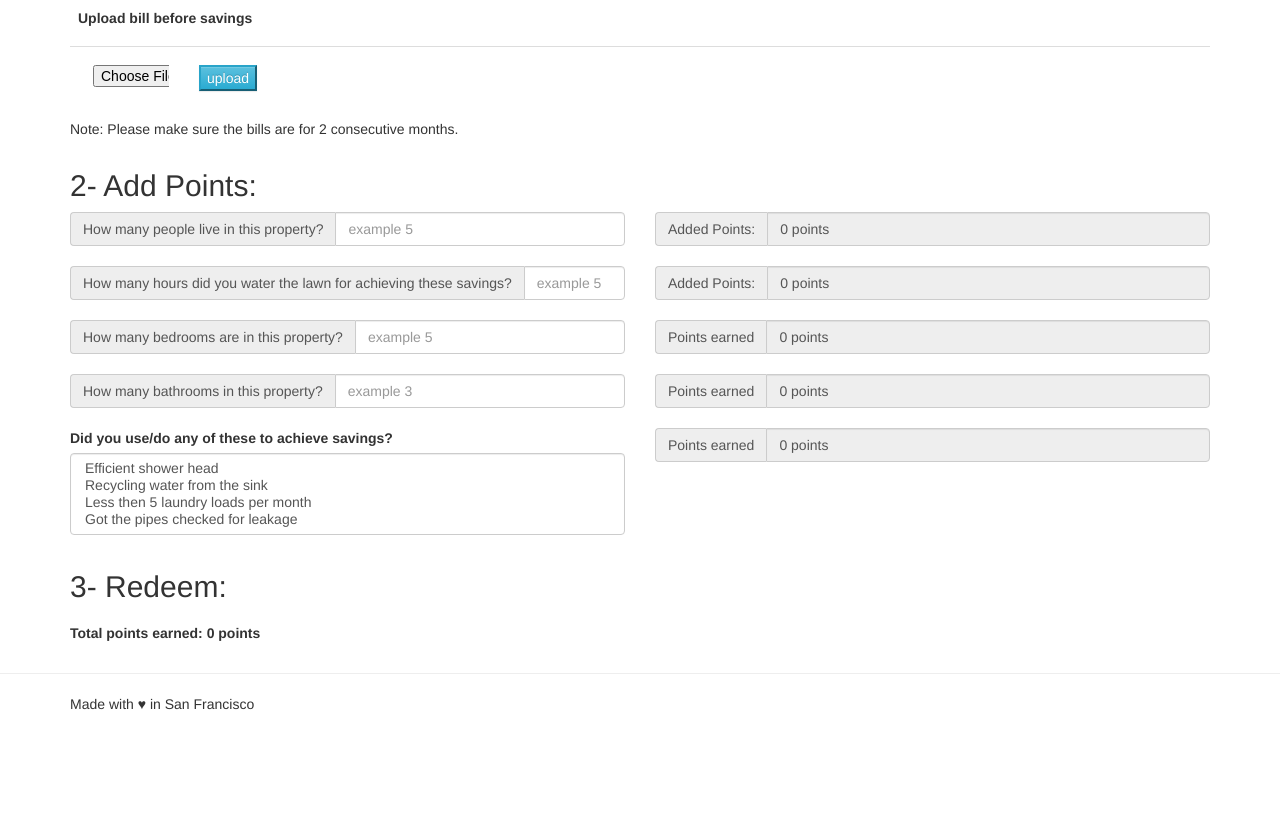
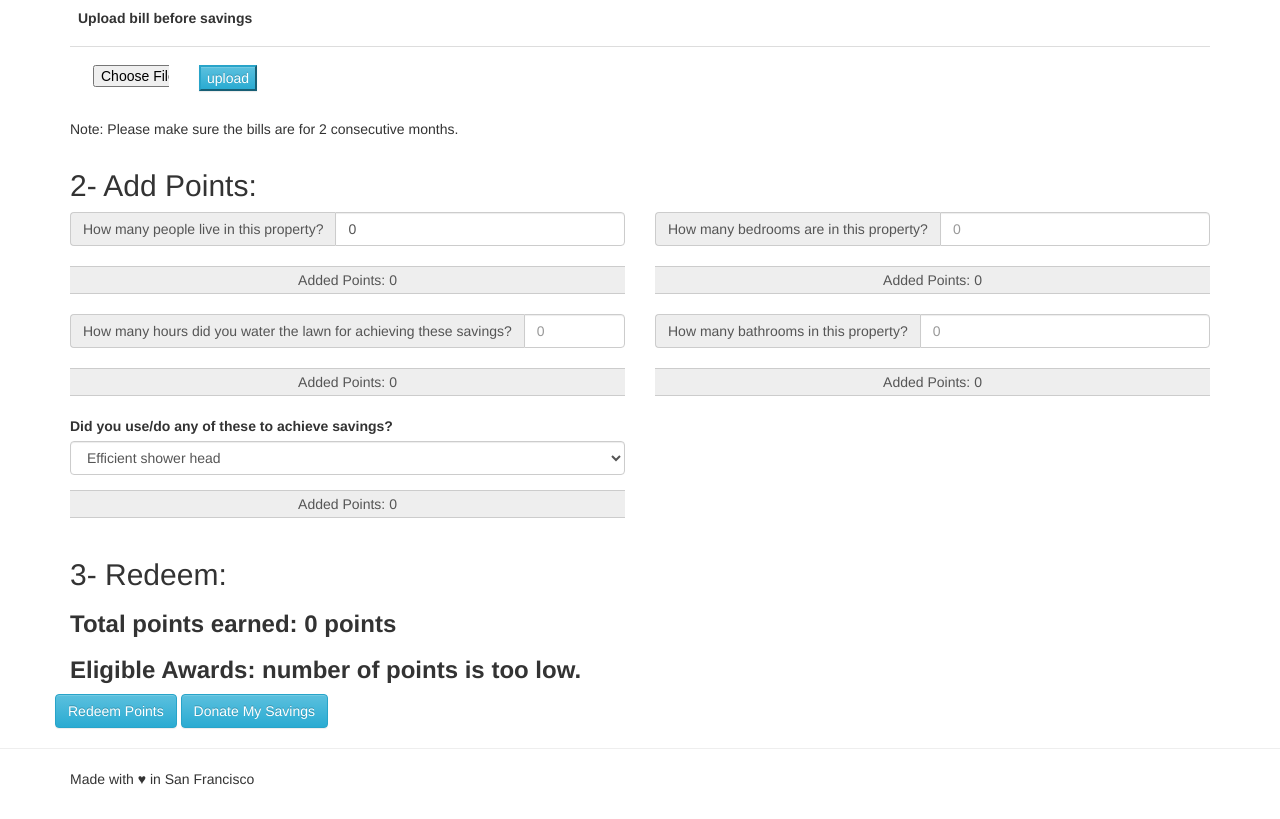
Before and after one commit to aladdine/redeem-the-savings, a PHP site: page /water-form.php in a window 1280 px wide. Shown: the part 364-1183 px from the top of the page. Before the commit the page ends 1074 px from the top, so only its background shows below. Run offline with PHP 8.4, Linux system fonts and the light colour scheme; some libraries are stand-ins or nearby versions.

Commit message:
fixed issues

```diff
--- a/electricity-form.php
+++ b/electricity-form.php
@@ -76,6 +76,8 @@
         consumption = bill_content.substring(consumption - 5, consumption);
         consumption = Number(consumption.replace(",",""));
 
+
+
         console.log(consumption);
         $("#this-month-consumption").html("<h4>This month consumption: " + consumption + " gallons</h4>");
 
--- a/water-form.php
+++ b/water-form.php
@@ -56,56 +56,61 @@
            <div class="col-md-6">
            		<div class="input-group">
 				  <span class="input-group-addon" id="basic-addon1">How many people live in this property?</span>
-				  <input type="number" id="people_in_the _property" class="form-control" placeholder="example 5" aria-describedby="basic-addon1">
+				  <input type="number" id="people-in-the-property" class="form-control add_points" value="0" aria-describedby="basic-addon1">
 				</div>
+				<div class="input-group">
+				  <span class="input-group-addon" id="basic-addon1">Added Points: <span id="people-in-the-property-points">0</span></span>
+				</div>
+
 
 				<div class="input-group">
 				  <span class="input-group-addon" id="basic-addon1">How many hours did you water the lawn for achieving these savings?</span>
-				  <input type="text" class="form-control" placeholder="example 5" aria-describedby="basic-addon1">
+				  <input type="number" class="form-control add_points" id="watering-lawn-in-the-property" placeholder="0" aria-describedby="basic-addon1">
+				</div>
+				<div class="input-group">
+				  <span class="input-group-addon" id="basic-addon1">Added Points: <span id="watering-lawn-in-the-property-points">0</span></span>
 				</div>
 
-				<div class="input-group">
-				  <span class="input-group-addon" id="basic-addon1">How many bedrooms are in this property?</span>
-				  <input type="number" class="form-control" placeholder="example 5" aria-describedby="basic-addon1">
-				</div>
 
-				<div class="input-group">
-				  <span class="input-group-addon" id="basic-addon1">How many bathrooms in this property?</span>
-				  <input type="number" class="form-control" placeholder="example 3" aria-describedby="basic-addon1">
-				</div>
+
+
 
 				<div class="form-group">
 				  <label for="sel1">Did you use/do any of these to achieve savings?</label>
-				  <select class="form-control" id="sel1" multiple>
+				  <select class="form-control add_points" id="actions-in-the-property">
 				    <option value="5">Efficient shower head</option>
 				    <option value="10">Recycling water from the sink</option>
 				    <option value="15">Less then 5 laundry loads per month </option>
 				    <option value="20">Got the pipes checked for leakage </option>
 				  </select>
 				</div>
+
+				<div class="input-group">
+				  <span class="input-group-addon" id="basic-addon1">Added Points: <span id="actions-in-the-property-points">0</span></span>
+				</div>
            </div>
 
             <div class="col-md-6">
            		<div class="input-group">
-				  <span class="input-group-addon" id="basic-addon1">Added Points:</span>
-				  <input type="text" class="form-control" id="people_in_the _property_points" value="0 points" aria-describedby="basic-addon1" readonly>
+				  <span class="input-group-addon" id="basic-addon1">How many bedrooms are in this property?</span>
+				  <input type="number" class="form-control add_points" id="bedrooms-in-the-property" placeholder="0" aria-describedby="basic-addon1">
 				</div>
+
 				<div class="input-group">
-				  <span class="input-group-addon" id="basic-addon1">Added Points:</span>
-				  <input type="text" class="form-control" value="0 points" aria-describedby="basic-addon1" readonly>
+				  <span class="input-group-addon" id="basic-addon1">Added Points: <span id="bedrooms-in-the-property-points">0</span></span>
 				</div>
+
 				<div class="input-group">
-				  <span class="input-group-addon" id="basic-addon1">Points earned</span>
-				  <input type="text" class="form-control" value="0 points" aria-describedby="basic-addon1" readonly>
+				  <span class="input-group-addon" id="basic-addon1">How many bathrooms in this property?</span>
+				  <input type="number" class="form-control add_points" id="bathrooms-in-the-property" placeholder="0" aria-describedby="basic-addon1">
 				</div>
+
 				<div class="input-group">
-				  <span class="input-group-addon" id="basic-addon1">Points earned</span>
-				  <input type="text" class="form-control" value="0 points" aria-describedby="basic-addon1" readonly>
+				  <span class="input-group-addon" id="basic-addon1">Added Points: <span id="bathrooms-in-the-property-points">0</span></span>
 				</div>
-				<div class="input-group">
-				  <span class="input-group-addon" id="basic-addon1">Points earned</span>
-				  <input type="text" class="form-control" value="0 points" aria-describedby="basic-addon1" readonly>
-				</div>
+
+
+
 
 
 
@@ -118,8 +123,11 @@
 	<div class="row">
 		<div class="col-md-12">
 		<h2>3- Redeem:</h2>
-		<div id="total-points"><p class='output'>Total points earned: 0 points</p></div>
+		<div id="total-points"><h3 class='output'>Total points earned: 0 points</h3></div>
+		<div><h3 class='output'>Eligible Awards: <span id="award"> number of points is too low. </span></h3></div>
 		</div>
+		<input type='button' id='calculate_points' class='btn btn-info' value='Redeem Points'>
+		<input type='button' id='calculate_points' class='btn btn-info' value='Donate My Savings'>
 	</div>
 </div>
 
@@ -128,6 +136,7 @@
 
 
 <script>
+ var points = 0;
  $("form#air_tickets_form_2").submit(function(event){
 
 	   //disable the default form submission
@@ -222,13 +231,43 @@
 
         savings_gallons = consumption_before - consumption_after;
 
-        savings_percent = savings_gallons / consumption_before * 100;
+
+
+        savings_percent = Math.floor(savings_gallons / consumption_before * 100);
+
+
+
+
 
          $("#water-savings").html("<p class='output'>Your month to month savings are: " + savings_gallons + " gallons (" + savings_percent + "%)</p>");
 	         if (savings_percent >= 0) {
                  points = savings_percent * 2 + 20;
-              //   id="people_in_the _property"
-                $("#total-points").html("<p class='output'>Total points earned: " + points + " points</p>");
+
+                       award = "number of points too low";
+
+				        if (points > 30 && points < 100 ) {
+
+				        	award = "$20 Amazon gift card";
+
+				        }
+
+				        if (points >= 100 && points < 200 ) {
+
+				        	award = "MacBook Air";
+
+				        }
+
+				        if (points >= 200) {
+
+				        	award = "$100 off your next water bill";
+
+				        }
+
+                $("#total-points").html("<h2 class='output'>Total points earned: " + points + " points</h2>");
+
+                 $("#award").html(award);
+
+
 
 	         }
     	}
@@ -238,5 +277,69 @@
 
 });
 
+$(".add_points").change(function(){
+
+	    if (points <= 0) {
+
+	    $("#total-points").html("<p class='output'>Sorry. Only after uploading bills that show savings, you will be able to earn points.</p>");
+
+	    } else {
+
+        people_in_the_property_points = Number($("#people-in-the-property").val()) * 4;
+
+        bedrooms_in_the_property_points = Number($("#bedrooms-in-the-property").val()) * 4;
+
+        bathrooms_in_the_property_points = Number($("#bathrooms-in-the-property").val()) * 4;
+
+
+        watering_lawn_in_the_property_points = Number($("#watering-lawn-in-the-property").val()) * 0.1;
+
+
+
+
+        actions_in_the_property_points = Number($("#actions-in-the-property").val()) * (-0.5);
+
+        points += people_in_the_property_points + bedrooms_in_the_property_points + bathrooms_in_the_property_points + watering_lawn_in_the_property_points + actions_in_the_property_points;
+
+         award = "number of points too low";
+
+        if (points > 30 && points < 100 ) {
+
+        	award = "$20 Amazon gift card";
+
+        }
+
+        if (points >= 100 && points < 200 ) {
+
+        	award = "MacBook Air";
+
+        }
+
+        if (points >= 200) {
+
+        	award = "$100 off your next water bill";
+
+        }
+
+         $("#people-in-the-property-points").html(people_in_the_property_points + " points");
+
+         $("#bedrooms-in-the-property-points").html(bedrooms_in_the_property_points + " points");
+
+         $("#bathrooms-in-the-property-points").html(bathrooms_in_the_property_points + " points");
+
+         $("#watering-lawn-in-the-property-points").html(watering_lawn_in_the_property_points + " points");
+
+         $("#actions-in-the-property-points").html(actions_in_the_property_points + " points");
+
+
+         $("#total-points").html("<h3 class='output'>Total points earned: " + points + " points</h3>");
+
+         $("#award").html(award);
+
+         }
+
+
+ });
+
 
 </script>
```
